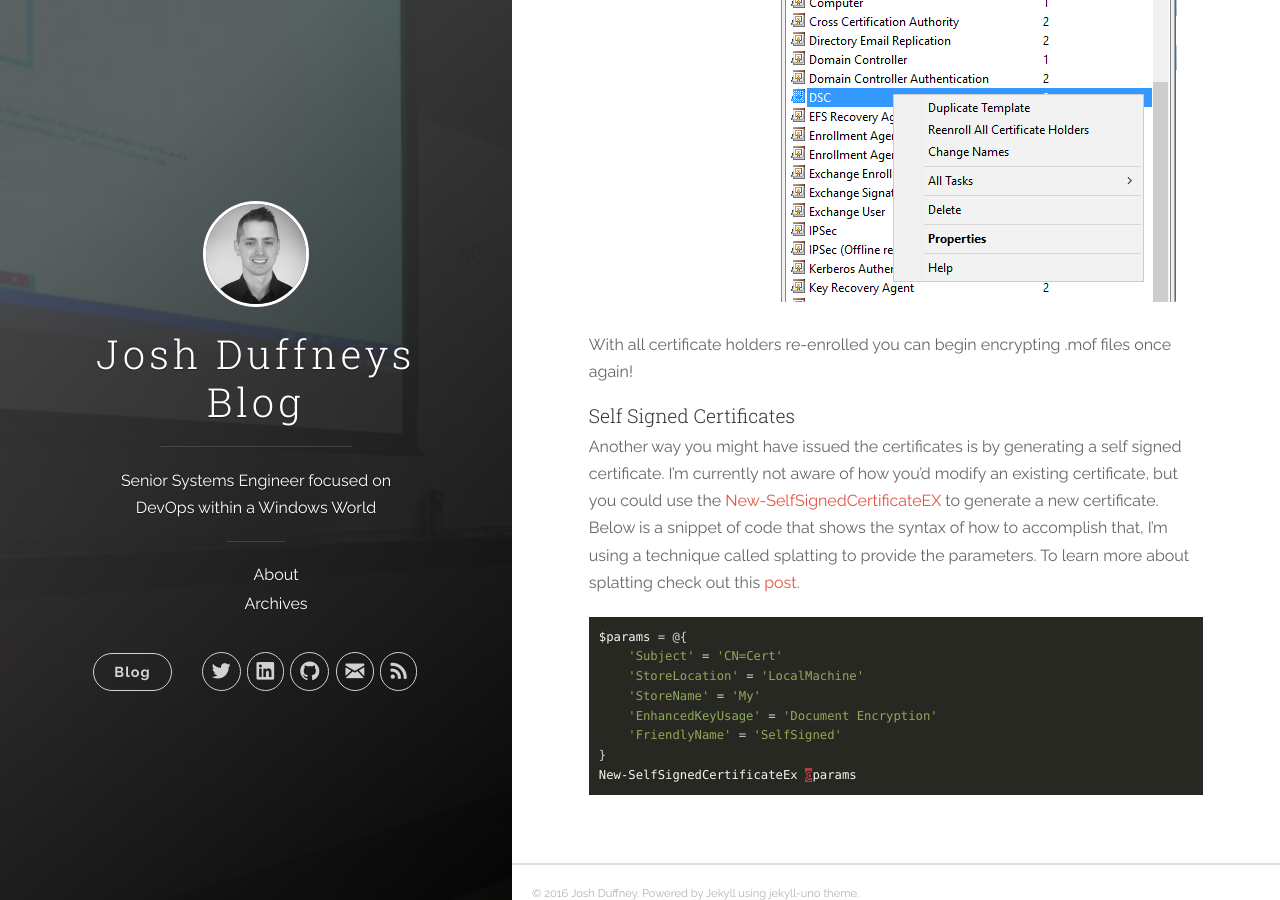
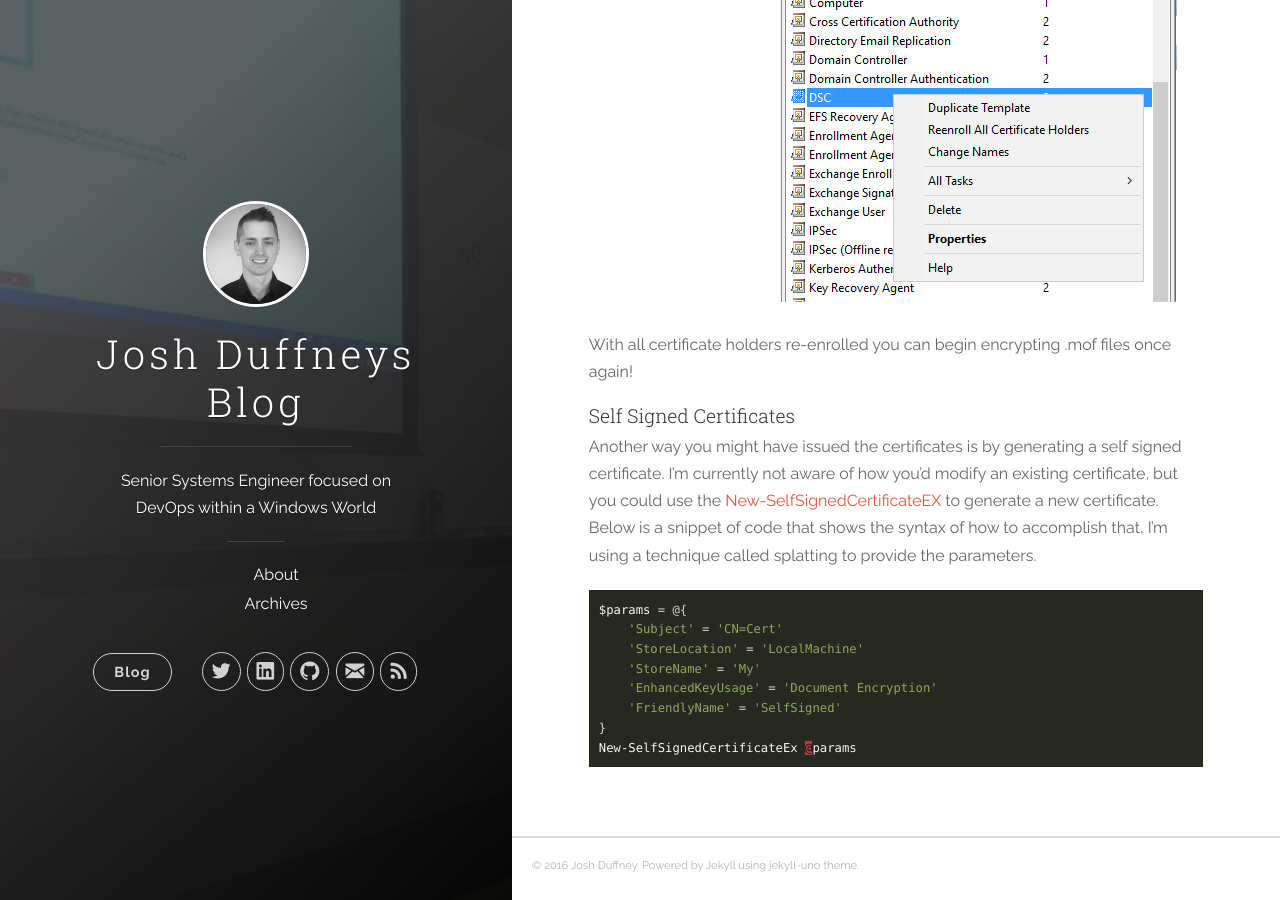
Before and after one commit to AzureDevOps3/duffney.github.io, a Jekyll site: the page built from _posts/2016-2-15-CovertTo-MofInstanceError.md, in a window 1280 px wide and 900 px high, scrolled down 2377 px. Built offline with Jekyll 4.4.1, drawn with Linux system fonts in a browser that asks for light colours; nearby versions of some CDN libraries; comment, search, counter and statistics services are not loaded.

Commit message:
moving posts around

```diff
--- a/_posts/2016-2-15-CovertTo-MofInstanceError.md
+++ b/_posts/2016-2-15-CovertTo-MofInstanceError.md
@@ -52,8 +52,7 @@ With all certificate holders re-enrolled you can begin encrypting .mof files onc
 #### Self Signed Certificates
 
 Another way you might have issued the certificates is by generating a self signed certificate. I'm currently not aware of how you'd modify an existing certificate, but you could use the [New-SelfSignedCertificateEX](https://gallery.technet.microsoft.com/scriptcenter/Self-signed-certificate-5920a7c6)
-to generate a new certificate. Below is a snippet of code that shows the syntax of how to accomplish that, I'm using a technique called splatting to provide the parameters. To learn more
-about splatting check out this [post](https://duffney.github.io/Splatting-Parameters-Within-AdvancedFunctions).
+to generate a new certificate. Below is a snippet of code that shows the syntax of how to accomplish that, I'm using a technique called splatting to provide the parameters.
 
 {% highlight powershell %}
 $params = @{
```
Also changed, not shown: _drafts/2015-11-7-Splatting-Parameters-Within-AdvancedFunctions.md (renamed from _posts/2015-11-7-Splatting-Parameters-Within-AdvancedFunctions.md).
